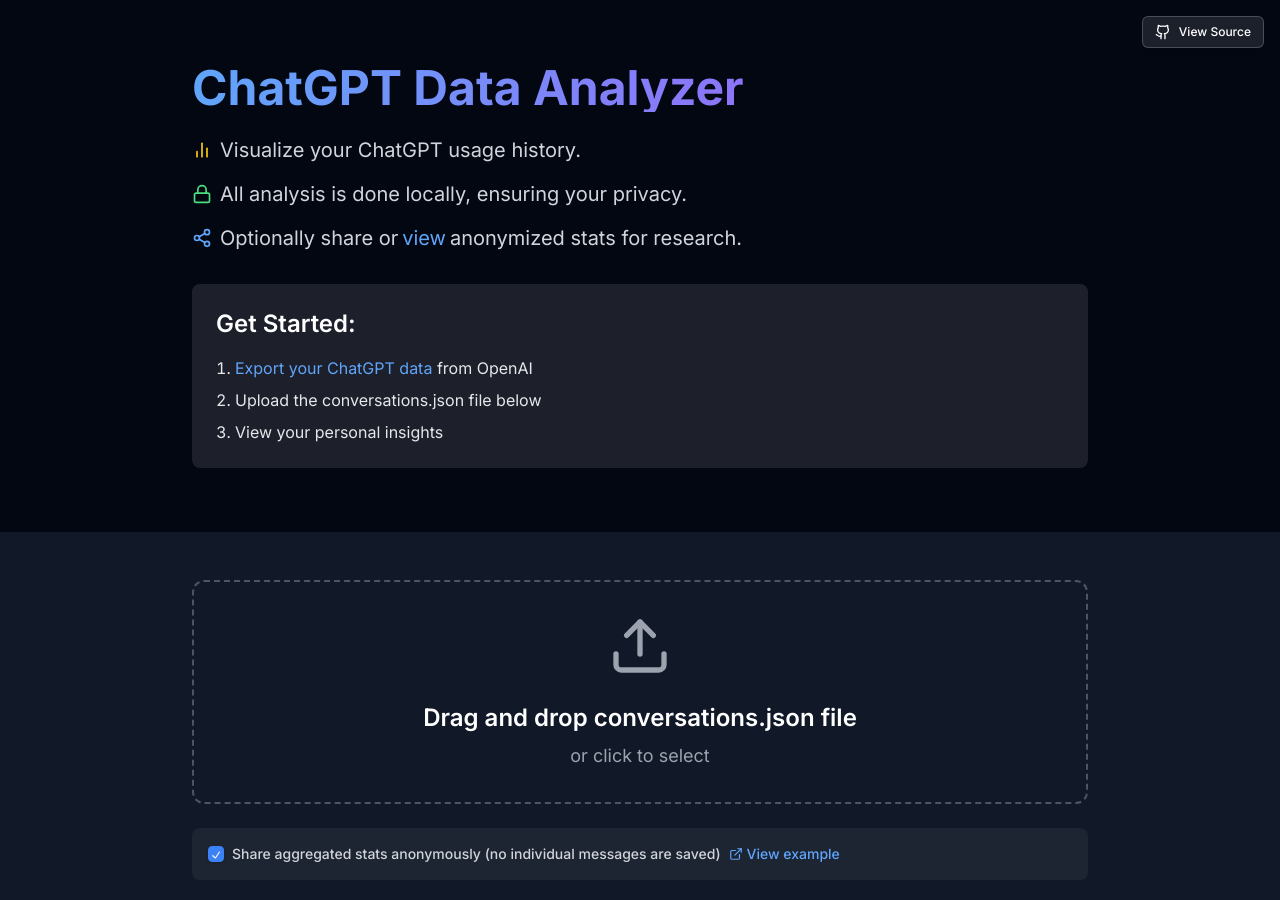
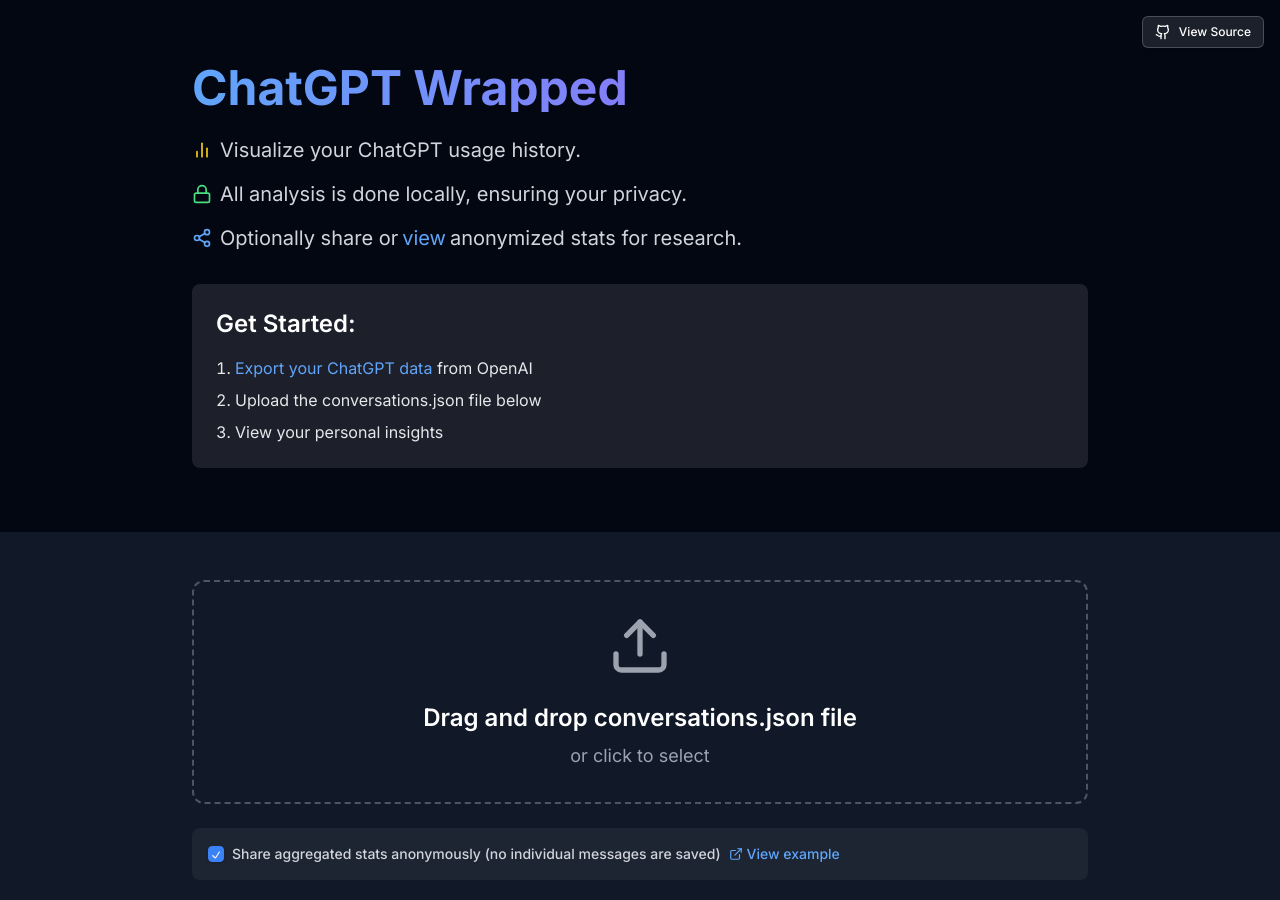
Before and after one commit to assertjohn/chatgpt-wrapped, a Next.js app: page / in a window 1280 px wide. Shown: the top 900 px of the page. Built offline with nearby package versions, Linux system fonts and the light colour scheme.

Commit message:
update name to chatgpt wrapped

```diff
--- a/src/components/Header.tsx
+++ b/src/components/Header.tsx
@@ -24,7 +24,7 @@
           </Button>
         </div>
         <h1 className="text-4xl md:text-5xl font-bold mb-6 bg-clip-text text-transparent bg-gradient-to-r from-blue-400 to-purple-500">
-          ChatGPT Data Analyzer
+          ChatGPT Wrapped
         </h1>
         <div className="space-y-4 mb-8">
           <p className="text-xl text-gray-300 flex items-center">
```
